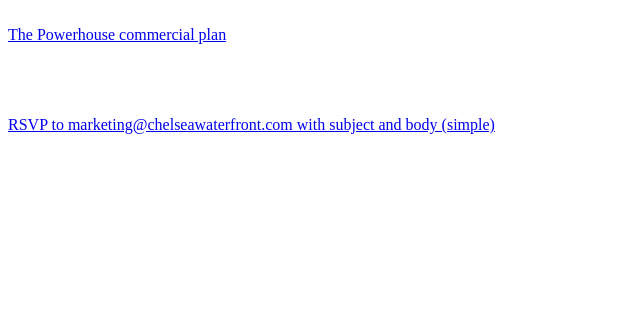
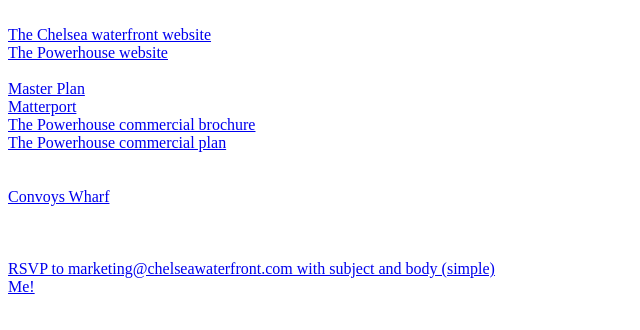
Before and after one commit to HWPUKkn/mk, a plain HTML site: page index.html in a window 1280 px wide. Shown: the whole page, without its empty margins (0-640 px from the left). Drawn offline with Linux system fonts and the light colour scheme.

Commit message:
Add files via upload

```diff
--- a/index.html
+++ b/index.html
@@ -1,20 +1,37 @@
 <html>
 <body>
-
 <br>
-<a href="https://hwpukkn.github.io/pdf/The_Powerhouse_HR.pdf>The Powerhouse commercial brochure</a>
+<a href="https://www.chelseawaterfront.com/">The Chelsea waterfront website</a>
 <br>
-<a href="https://hwpukkn.github.io/pdf/commercial_plan.html>The Powerhouse commercial plan</a>
+<a href="https://www.powerhousechelsea.com/">The Powerhouse website</a>
 <br>
 <br>
+<a href="https://www.chelseawaterfront.com/uploads/image/202301/5faa30418a1781534d9030cde3d6bc1e.png/">Master Plan</a>
 <br>
+<a href="https://matterport.com/discover/collection/WgfvmsHMKGq">Matterport</a>
+<br>
+<a href="https://hwpukkn.github.io/pdf/The_Powerhouse_HR.pdf">The Powerhouse commercial brochure</a>
+<br>
+<a href="https://hwpukkn.github.io/pdf/commercial_plan.html">The Powerhouse commercial plan</a>
+<br>
+
 <br>
 <br>
 
-<a href="mailto:marketing@chelseawaterfront.com?subject=RSVP: New How Homes Launch at Powerhouse, Chelsea Waterfront&body=RSVP">
+<a href="https://convoys-wharf.com/">Convoys Wharf</a><br>
+<br>
+
+<br>
+<br>
+
+<a href="mailto:marketing@chelseawaterfront.com?subject=RSVP: New How Homes Launch at Powerhouse, Chelsea Waterfront&body=I can confirm that I can attend.">
 RSVP to marketing@chelseawaterfront.com with subject and body (simple)
 </a>
 <br>
 
+
+<a href="https://hwpukkn.github.io/mk/">Me!</a><br>
+<a href=" "></a><br>
+
 </body>
 </html>
```
